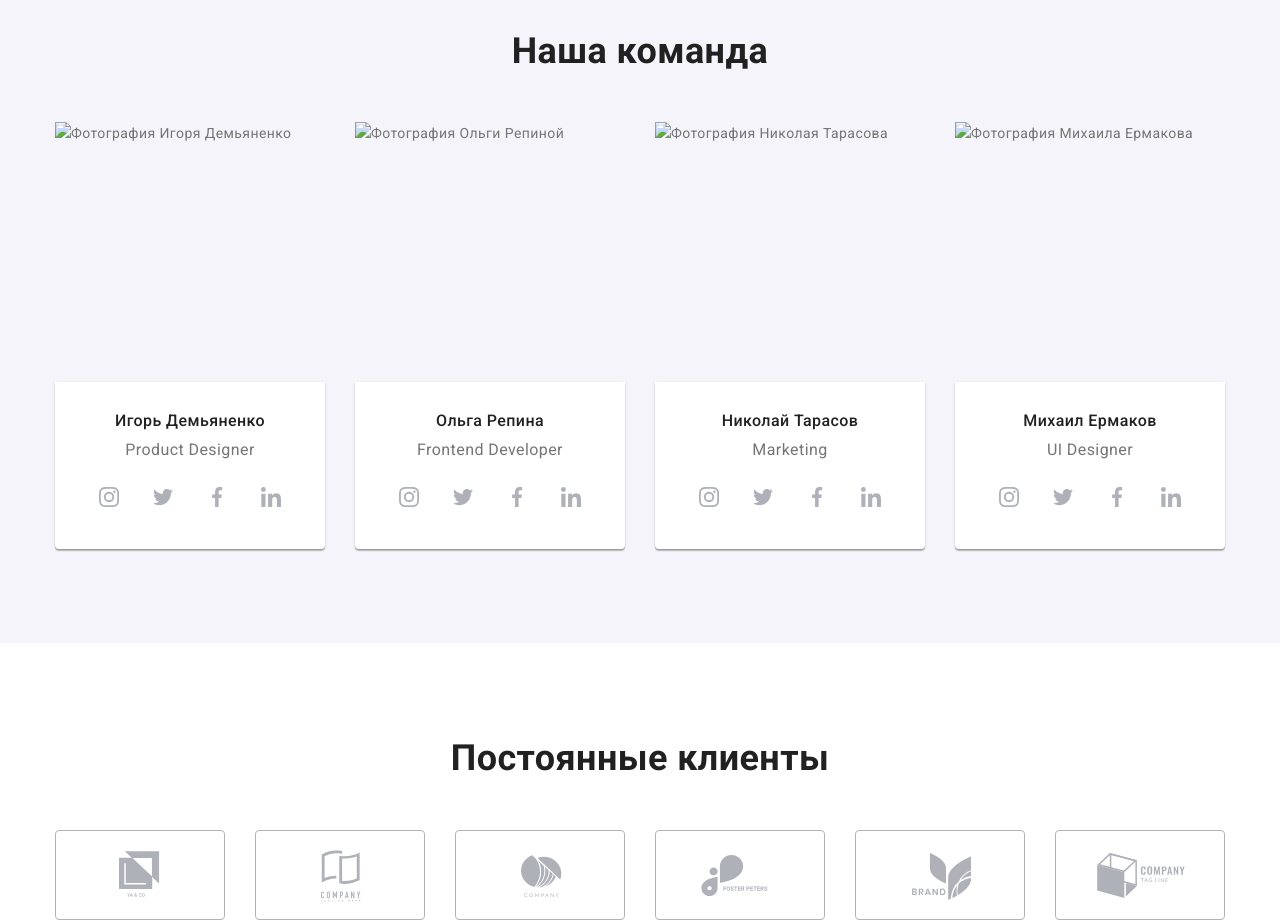
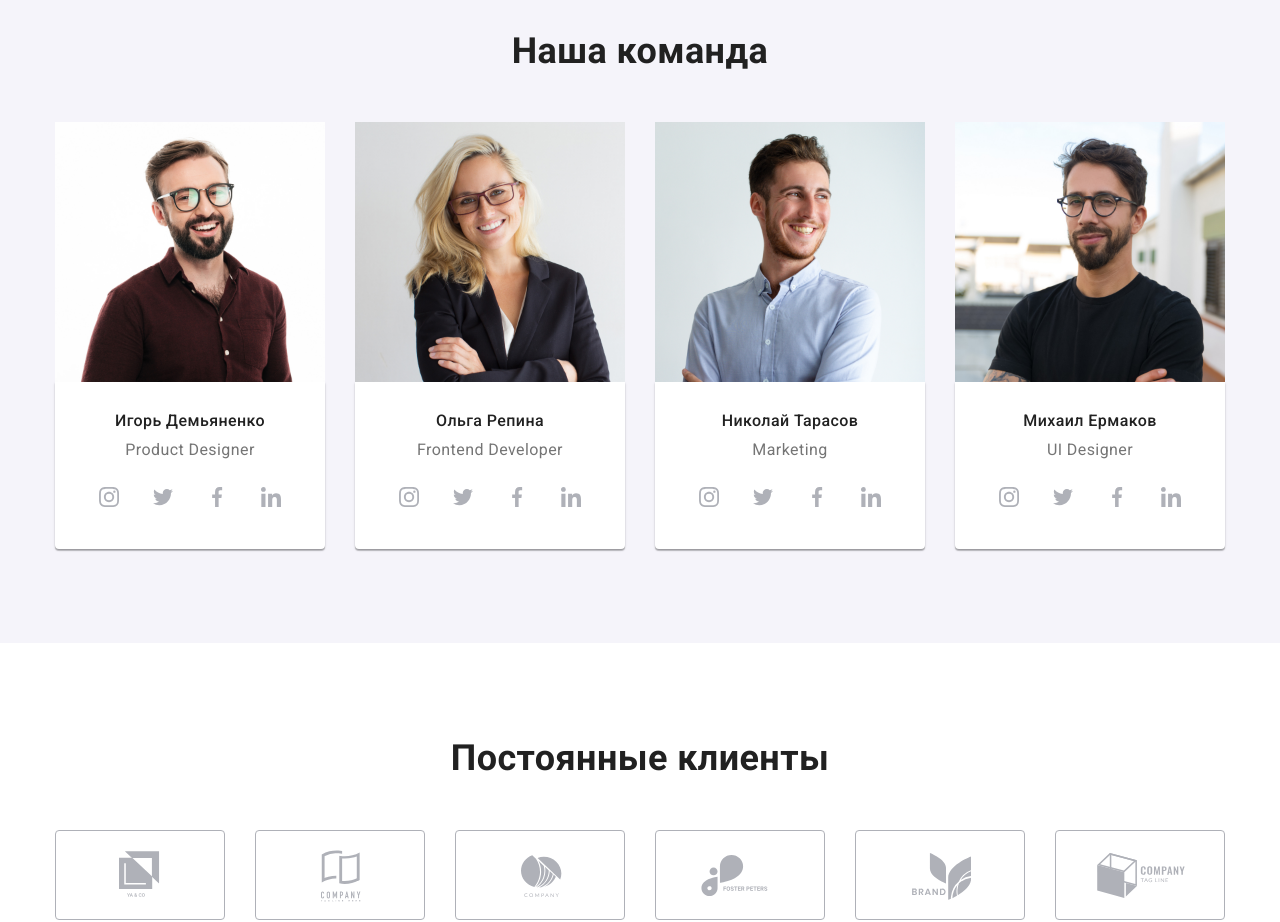
Before and after one commit to capricornus44/goit-markup-hw-04, a plain HTML site: page index.html in a window 1280 px wide. Shown: the part 1660-2582 px from the top of the page. Drawn offline with Linux system fonts and the light colour scheme.

Commit message:
Update index.html

```diff
--- a/index.html
+++ b/index.html
@@ -161,7 +161,7 @@
             <li class="item">
               <img
                 class="card-image"
-                src="./img/employee-1.jpg"
+                src="./img/staff-1.jpg"
                 width="270"
                 height="260"
                 alt="Фотография Игоря Демьяненко"
@@ -205,7 +205,7 @@
             <li class="item">
               <img
                 class="card-image"
-                src="./img/employee-2.jpg"
+                src="./img/staff-2.jpg"
                 width="270"
                 height="260"
                 alt="Фотография Ольги Репиной"
@@ -249,7 +249,7 @@
             <li class="item">
               <img
                 class="card-image"
-                src="./img/employee-3.jpg"
+                src="./img/staff-3.jpg"
                 width="270"
                 height="260"
                 alt="Фотография Николая Тарасова"
@@ -293,7 +293,7 @@
             <li class="item">
               <img
                 class="card-image"
-                src="./img/employee-4.jpg"
+                src="./img/staff-4.jpg"
                 width="270"
                 height="260"
                 alt="Фотография Михаила Ермакова"
```
Also changed, not shown: img/employee-1.jpg (added), img/employee-2.jpg (added), img/employee-3.jpg (added), img/employee-4.jpg (added), 1 other file.
